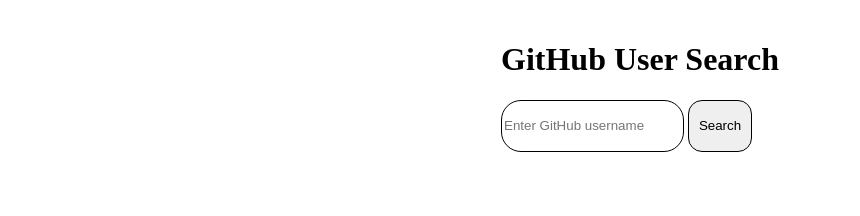
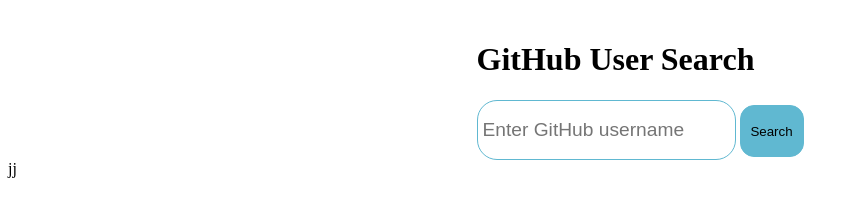
Before and after one commit to sureshjoshi88/toggle-slider, a plain HTML site: page github-search/index.html in a window 1280 px wide. Shown: the whole page, without its empty margins (0-860 px from the left). Drawn offline with Linux system fonts and the light colour scheme.

Commit message:
add new styling

```diff
--- a/github-search/index.html
+++ b/github-search/index.html
@@ -19,5 +19,5 @@
 
     <div id="result"></div>
     <script src="./script.js"></script>
-</body>
+</body>jj
 </html>
--- a/github-search/style.css
+++ b/github-search/style.css
@@ -6,12 +6,16 @@
 input{
     height: 6vh;
     border-radius: 20px;
-    border: 1px solid black;
+    border: 1px solid  rgb(96, 184, 209);
+    padding: 5px;
+    font-size: larger;
 }
 button{
     height: 6.5vh;
     border-radius: 14px;
-    border: 1px solid black;
+    border: 1px solid  rgb(96, 184, 209);
     padding: 3px;
     width: 4rem;
+    background-color: rgb(96, 184, 209);
+
 }
```
